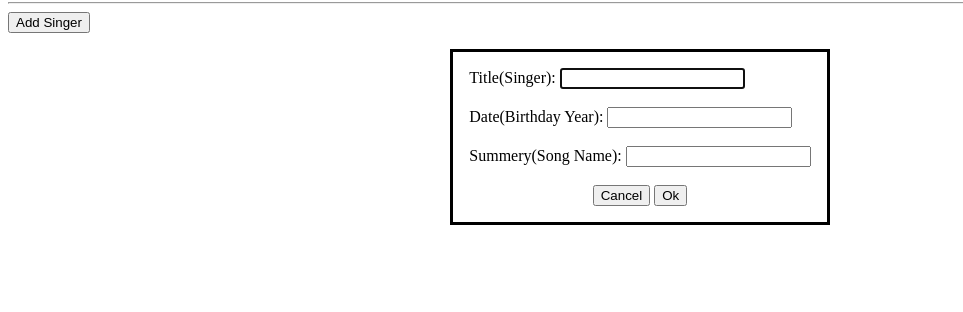
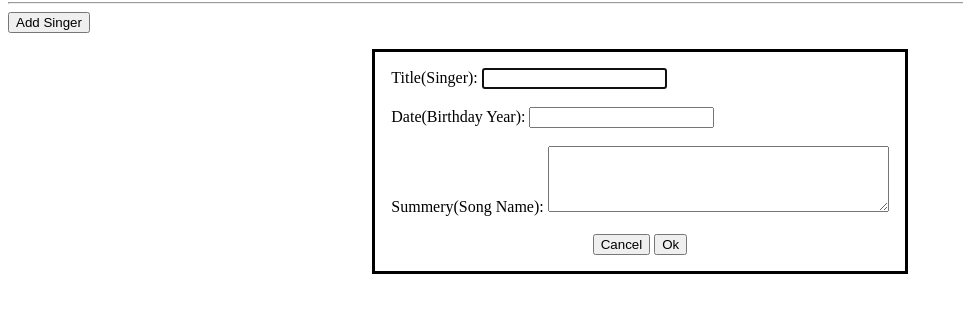
Before and after one commit to Saman9775/CSE134BHW4, a plain HTML site: page crud.html in a window 1280 px wide. Both pictures are taken after a click on the button "Add Singer". Shown: the part 104-416 px from the top of the page, without its empty margins (0-963 px from the left). Drawn offline with Linux system fonts and the light colour scheme.

Commit message:
remoqweeqw

```diff
--- a/crud.html
+++ b/crud.html
@@ -30,7 +30,7 @@
             <input type="text" id="singer_year" name="singer_year">
             <br /><br />
             <label for="singer_summery">Summery(Song Name):</label>
-            <input type="text" id="singer_summery" name="singer_summery">
+            <textarea id="singer_summery2" name="singer_summery2" rows="4" cols="40"></textarea>
             <div style="text-align: center;">
                 <br>
                 <button id="cancel_but">Cancel</button>
```
